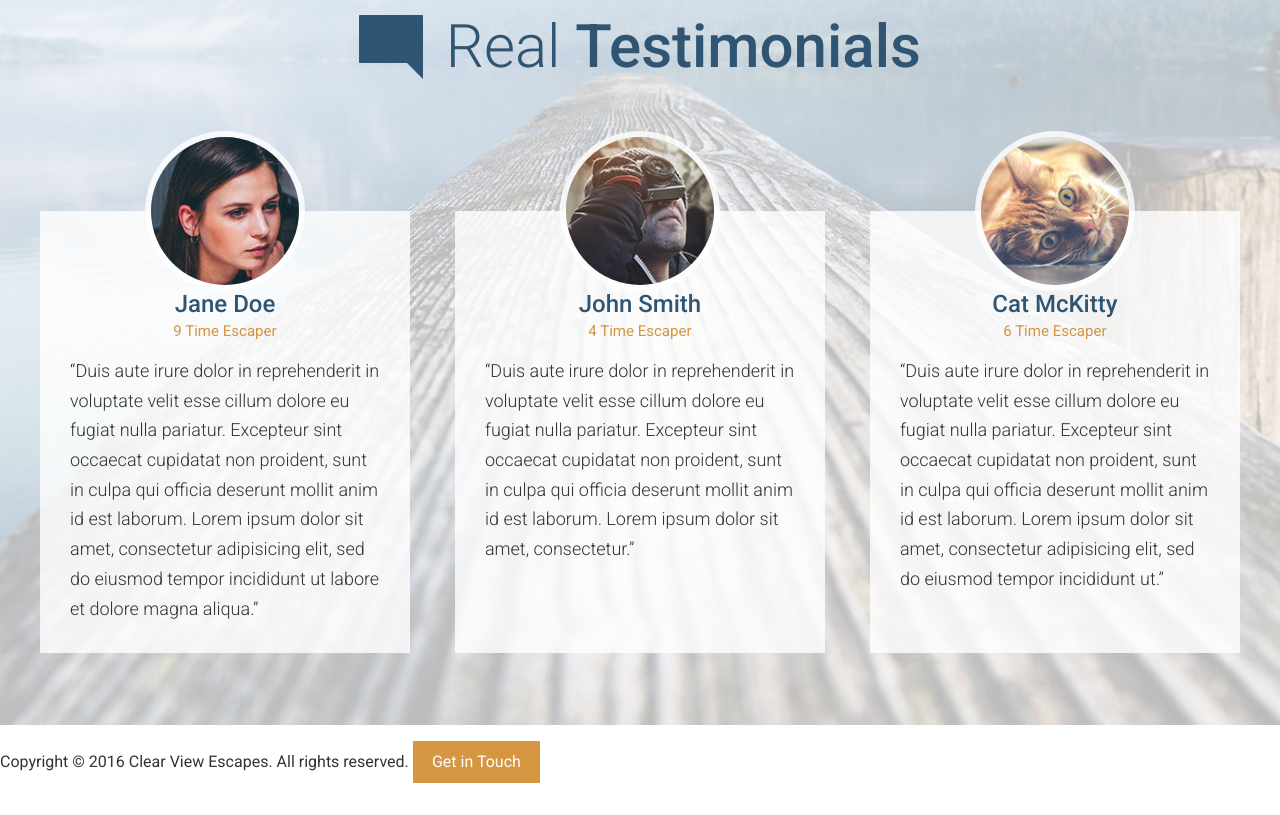
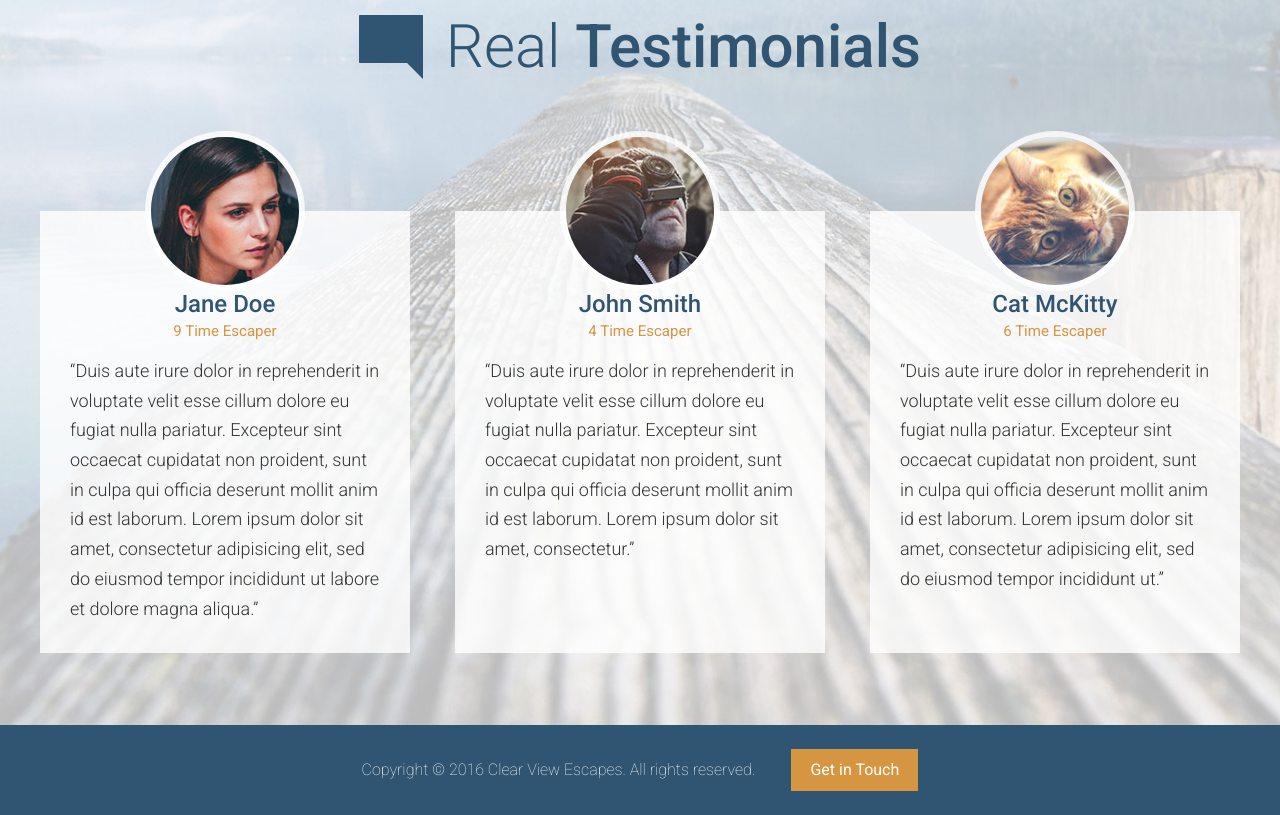
Before and after one commit to vigneshashokan/travel-agency-website, a website: page app/index.html in a window 1280 px wide. Shown: the part 3153-3968 px from the top of the page. Drawn offline with Linux system fonts and the light colour scheme.

Commit message:
completed footer styling

```diff
--- /dev/null
+++ b/app/assets/styles/modules/_site-footer.css
@@ -0,0 +1,18 @@
+.site-footer {
+  background-color: $mainBlue;
+  color: #FFF;
+  padding: .5rem 0;
+  text-align: center;
+
+  &__text {
+    display: block;
+    margin-bottom: 1rem;
+    font-weight: 200;
+
+    @mixin atMedium {
+      display: inline;
+      margin-bottom: 0;
+      margin-right: 2rem;
+    }
+  }
+}
--- a/app/assets/styles/styles.css
+++ b/app/assets/styles/styles.css
@@ -13,3 +13,4 @@
 @import "modules/_feature-item";
 @import "modules/_testimonial";
 @import "modules/_sprite";
+@import "modules/_site-footer";
--- a/app/index.html
+++ b/app/index.html
@@ -26,7 +26,7 @@
       <source srcset= "assets/images/hero--large.jpg 1920w, assets/images/hero--large-hi-dpi.jpg 3840w" media="(min-width: 1380px)">
       <source srcset= "assets/images/hero--medium.jpg 1380w, assets/images/hero--medium-hi-dpi.jpg 2760w" media="(min-width: 990px)">
       <source srcset= "assets/images/hero--small.jpg 990w, assets/images/hero--small-hi-dpi.jpg 1980w" media="(min-width: 640px)">
-      <img class="large-hero__image" srcset="assets/images/hero--smaller.jpg 640w, assets/images/hero--smaller-hi-dpi.jpg 1280.w" alt="Coastal view of oceans and mountains">
+      <img class="large-hero__image" srcset="assets/images/hero--smaller.jpg 640w, assets/images/hero--smaller-hi-dpi.jpg 1280w" alt="Coastal view of oceans and mountains">
     </picture>
     <div class="large-hero__text-content">
       <div class="wrapper">
@@ -139,8 +139,10 @@
     </div>
   </div>
 
-  <footer>
-    <p>Copyright &copy; 2016 Clear View Escapes. All rights reserved. <a href="#" class="btn btn--orange">Get in Touch</a></p>
+  <footer class="site-footer">
+    <div class="wrapper">
+      <p><span class="site-footer__text">Copyright &copy; 2016 Clear View Escapes. All rights reserved.</span> <a href="#" class="btn btn--orange">Get in Touch</a></p>
+    </div>
   </footer>
 </body>
 </html>
--- a/app/temp/styles/styles.css
+++ b/app/temp/styles/styles.css
@@ -1076,3 +1076,25 @@ a {
   height: 42px;
   background-position: 36.69752421959096% 45.792307692307695%;
 }
+
+.site-footer {
+  background-color: #2f5572;
+  color: #FFF;
+  padding: .5rem 0;
+  text-align: center;
+}
+
+.site-footer__text {
+  display: block;
+  margin-bottom: 1rem;
+  font-weight: 200;
+}
+
+@media (min-width:800px) {
+
+  .site-footer__text {
+    display: inline;
+    margin-bottom: 0;
+    margin-right: 2rem;
+  }
+}
```
